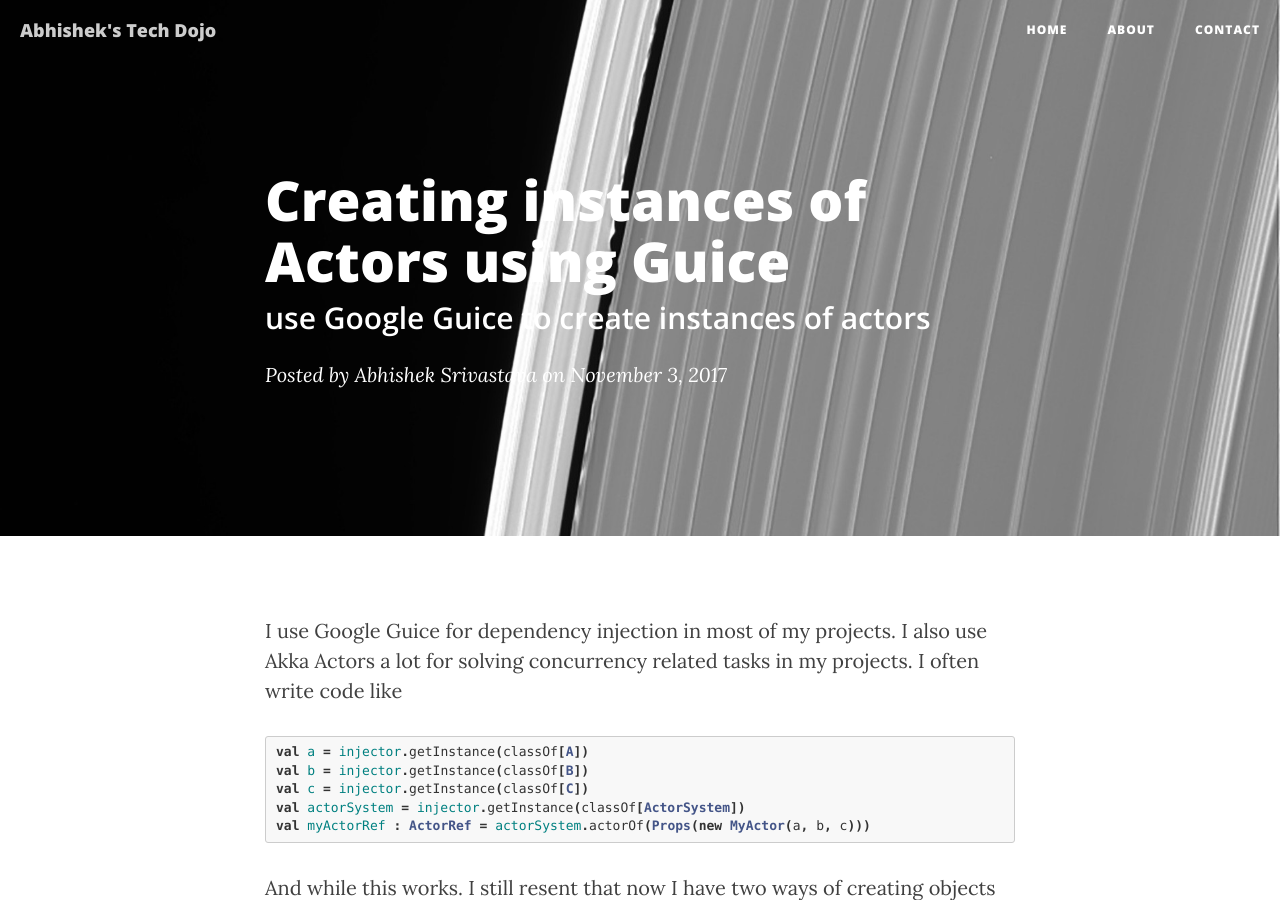
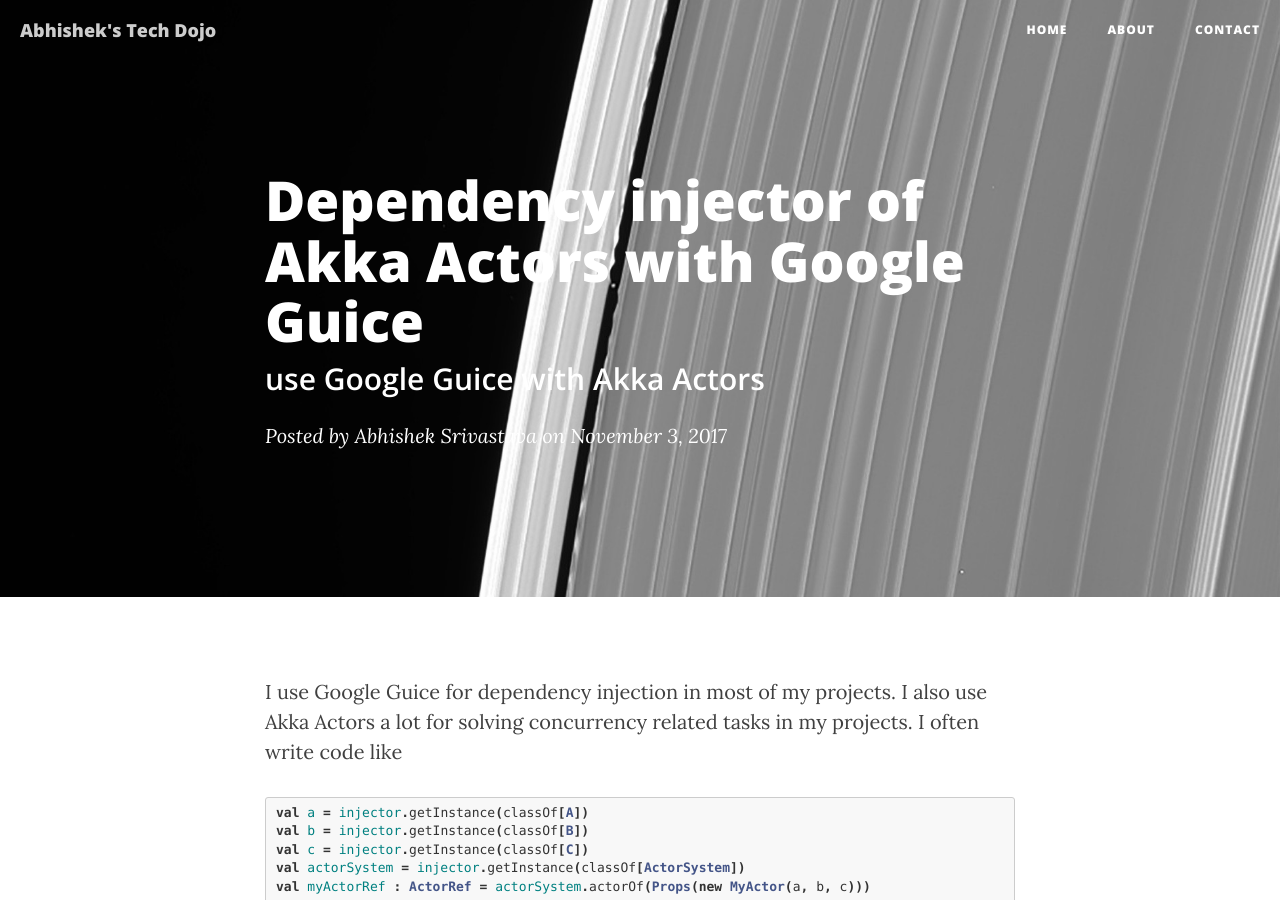
Before and after one commit to abhsrivastava/abhsrivastava.github.io, a Jekyll site: the page built from _posts/2017-11-3-Actors-With-Guice.md, in a window 1280 px wide and 900 px high. Built offline with Jekyll 4.4.1, drawn with Linux system fonts in a browser that asks for light colours; nearby versions of some CDN libraries.

Commit message:
format fix

```diff
--- a/_posts/2017-11-3-Actors-With-Guice.md
+++ b/_posts/2017-11-3-Actors-With-Guice.md
@@ -1,7 +1,7 @@
 ---
 layout:     post
-title:      "Creating instances of Actors using Guice"
-subtitle:   "use Google Guice to create instances of actors"
+title:      "Dependency injector of Akka Actors with Google Guice"
+subtitle:   "use Google Guice with Akka Actors"
 date:       2017-11-03 12:00:00
 author:     "Abhishek Srivastava"
 header-img: "img/saturn-bg5.jpg"
```
